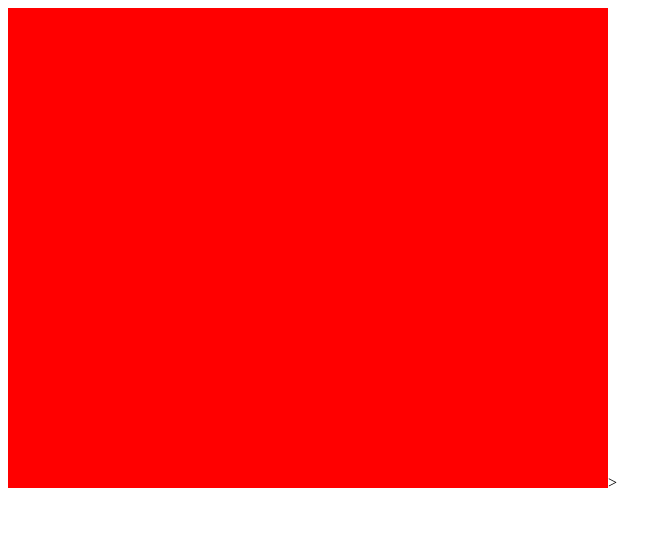
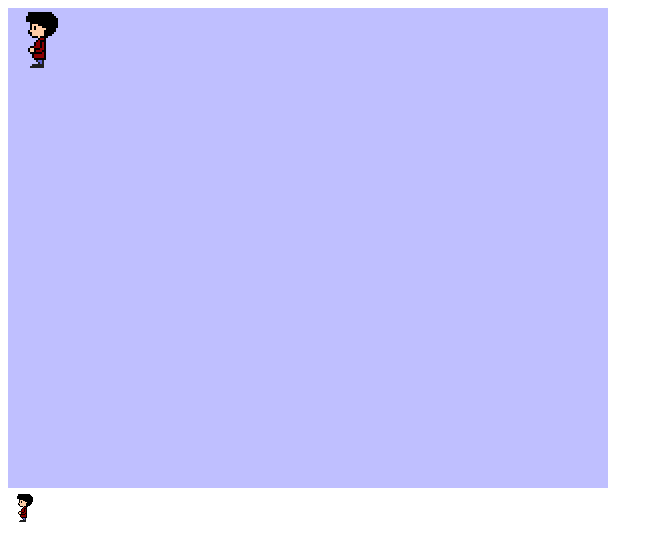
Before and after one commit to ghostofcassiopeia-ic63/haunted-house-of-doom-and-despair, a plain HTML site: page despairpy/index.html in a window 1280 px wide. Shown: the whole page, without its empty margins (0-671 px from the left). Drawn offline with Linux system fonts and the light colour scheme.

Commit message:
THE PLAYER IS HERE

```diff
--- a/despairpy/index.html
+++ b/despairpy/index.html
@@ -5,7 +5,10 @@
         <meta charset="utf-8">
     </head>
     <body>
-        <canvas id="game_window" width="600" height="480"></canvas>></canvas>
+        <canvas id="game_window" width="600" height="480"></canvas>
+        <div id="asset_bin">
+            <img id="spr_0" src="assets/spr_0.png">
+        </div>
         <script src="main.js"></script>
     </body>
 </html>
--- a/despairpy/main.js
+++ b/despairpy/main.js
@@ -1,4 +1,36 @@
+// Canvas Setup
+
 let canvas = document.getElementById("game_window");
 let ctx = canvas.getContext("2d");
-ctx.fillStyle = "red";
-ctx.fillRect(0, 0, 1200, 1600);
+ctx.imageSmoothingEnabled = false;
+
+// Drawing Functions
+
+function clear (context, color) {
+    context.fillStyle = color;
+    context.fillRect(0, 0, 1200, 1600);
+}
+
+function drawSprite (context, sprite, x, y, scale) {
+    context.drawImage(sprite, x, y, sprite.width * scale, sprite.height * scale);
+}
+
+// Game Setup
+
+clear(ctx, "#bfbfff");
+
+let gameObjects = [];
+
+let player = {
+    texture: document.getElementById("spr_0"),
+    x: 0,
+    y: 0
+}
+
+gameObjects.push(player);
+
+window.setInterval(function () {
+    for (let obj of gameObjects) {
+        drawSprite(ctx, obj.texture, obj.x, obj.y, 2);
+    }
+}, 50);
```
Also changed, not shown: despairpy/assets/spr_0.png (added), despairpy/assets/spr_1.png (added), despairpy/assets/spr_2.png (added), despairpy/assets/spr_3.png (added).
